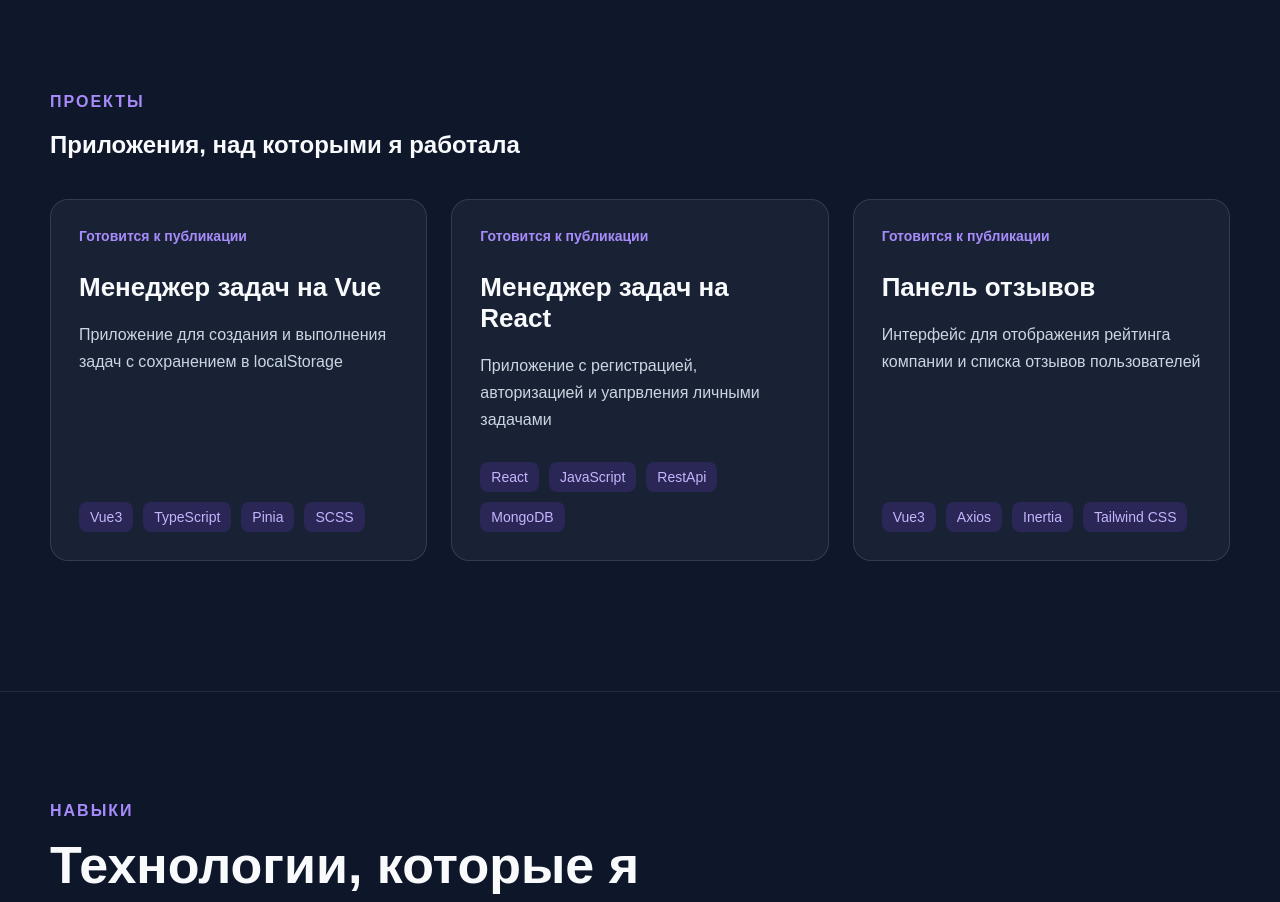
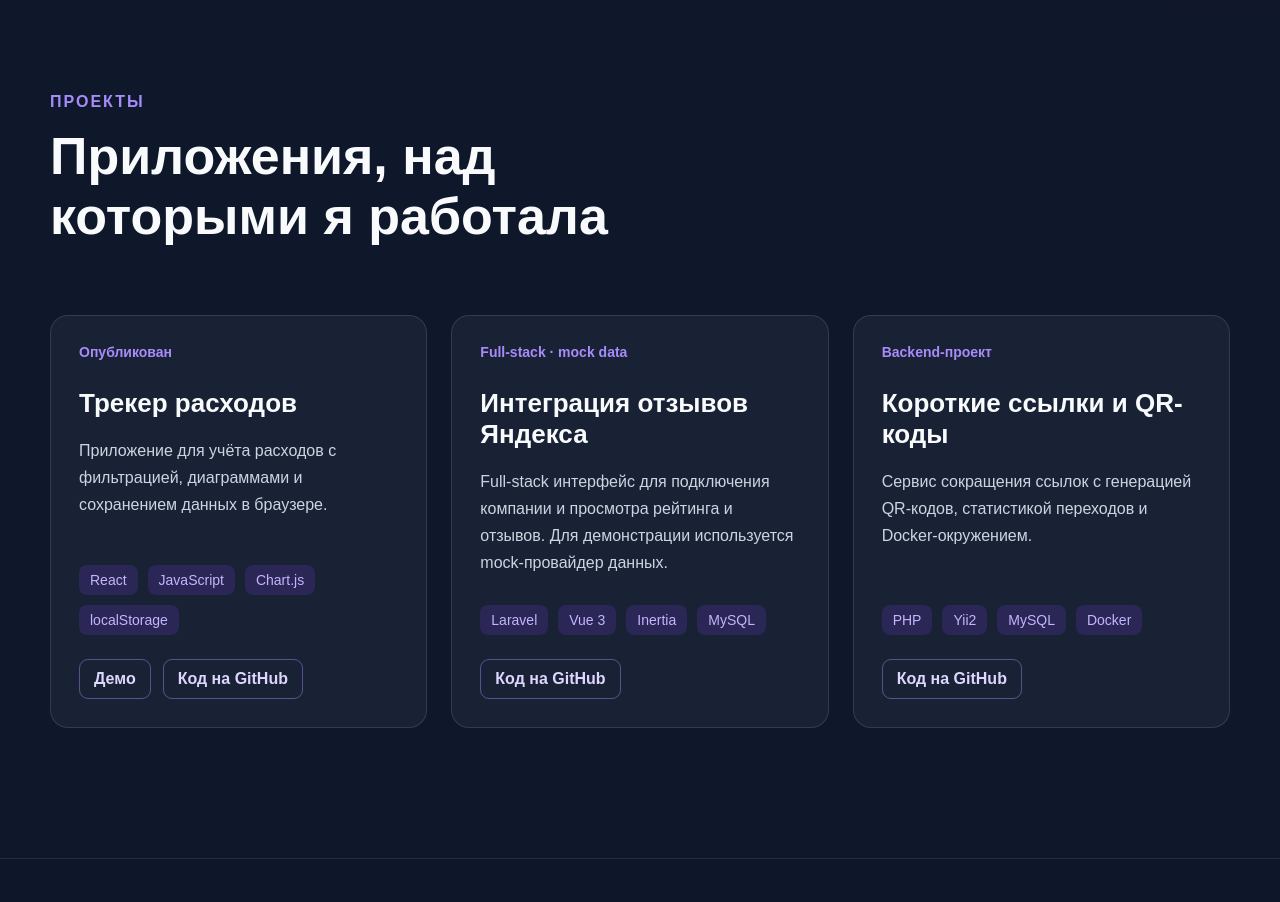
Before and after one commit to user49324809/frontend-portfolio, a React (Vite) app: page / in a window 1280 px wide. Shown: the part 1320-2222 px from the top of the page. Built offline with nearby package versions, Linux system fonts and the light colour scheme.

Commit message:
Polish src/components/Projects.tsx

```diff
--- a/src/components/Projects.tsx
+++ b/src/components/Projects.tsx
@@ -4,29 +4,35 @@ type Project = {
     description: string
     stack: string[]
     status: string
+    sourceUrl: string
+    demoUrl?: string
 }
 
 const projects: Project[] = [
     {
         id: 1,
-        title: 'Менеджер задач на Vue',
-        description: 'Приложение для создания и выполнения задач с сохранением в localStorage',
-        stack: ['Vue3', 'TypeScript', 'Pinia', 'SCSS'],
-        status: 'Готовится к публикации'
+        title: 'Трекер расходов',
+        description: 'Приложение для учёта расходов с фильтрацией, диаграммами и сохранением данных в браузере.',
+        stack: ['React', 'JavaScript', 'Chart.js', 'localStorage'],
+        status: 'Опубликован',
+        sourceUrl: 'https://github.com/user49324809/tracker',
+        demoUrl: 'https://user49324809.github.io/tracker/',
     },
     {
         id: 2,
-        title: 'Менеджер задач на React',
-        description: 'Приложение с регистрацией, авторизацией и уапрвления личными задачами',
-        stack: ['React', 'JavaScript', 'RestApi', 'MongoDB'],
-        status: 'Готовится к публикации'
+        title: 'Интеграция отзывов Яндекса',
+        description: 'Full-stack интерфейс для подключения компании и просмотра рейтинга и отзывов. Для демонстрации используется mock-провайдер данных.',
+        stack: ['Laravel', 'Vue 3', 'Inertia', 'MySQL'],
+        status: 'Full-stack · mock data',
+        sourceUrl: 'https://github.com/user49324809/yandex_integrations',
     },
     {
         id: 3,
-        title: 'Панель отзывов',
-        description: 'Интерфейс для отображения рейтинга компании и списка отзывов пользователей',
-        stack: ['Vue3', 'Axios', 'Inertia', 'Tailwind CSS'],
-        status: 'Готовится к публикации'
+        title: 'Короткие ссылки и QR-коды',
+        description: 'Сервис сокращения ссылок с генерацией QR-кодов, статистикой переходов и Docker-окружением.',
+        stack: ['PHP', 'Yii2', 'MySQL', 'Docker'],
+        status: 'Backend-проект',
+        sourceUrl: 'https://github.com/user49324809/shortlink',
     },
 ]
 
@@ -35,7 +41,7 @@ function Projects(){
         <section className="projects" id="projects">
             <div className="container">
                 <p className="section-label">Проекты</p>
-                <h2 className="project__title">Приложения, над которыми я работала</h2>
+                <h2 className="projects__title">Приложения, над которыми я работала</h2>
                 <div className="projects__grid">
                     {projects.map((project) =>(
                         <article className="project-card" key={project.id}>
@@ -49,6 +55,16 @@ function Projects(){
                                     <li key={technology}>{technology}</li>
                                 ))}
                             </ul>
+                            <div className="project-card__links">
+                                {project.demoUrl && (
+                                    <a href={project.demoUrl} target="_blank" rel="noreferrer">
+                                        Демо
+                                    </a>
+                                )}
+                                <a href={project.sourceUrl} target="_blank" rel="noreferrer">
+                                    Код на GitHub
+                                </a>
+                            </div>
                         </article>
                     ))}
                 </div>
```
